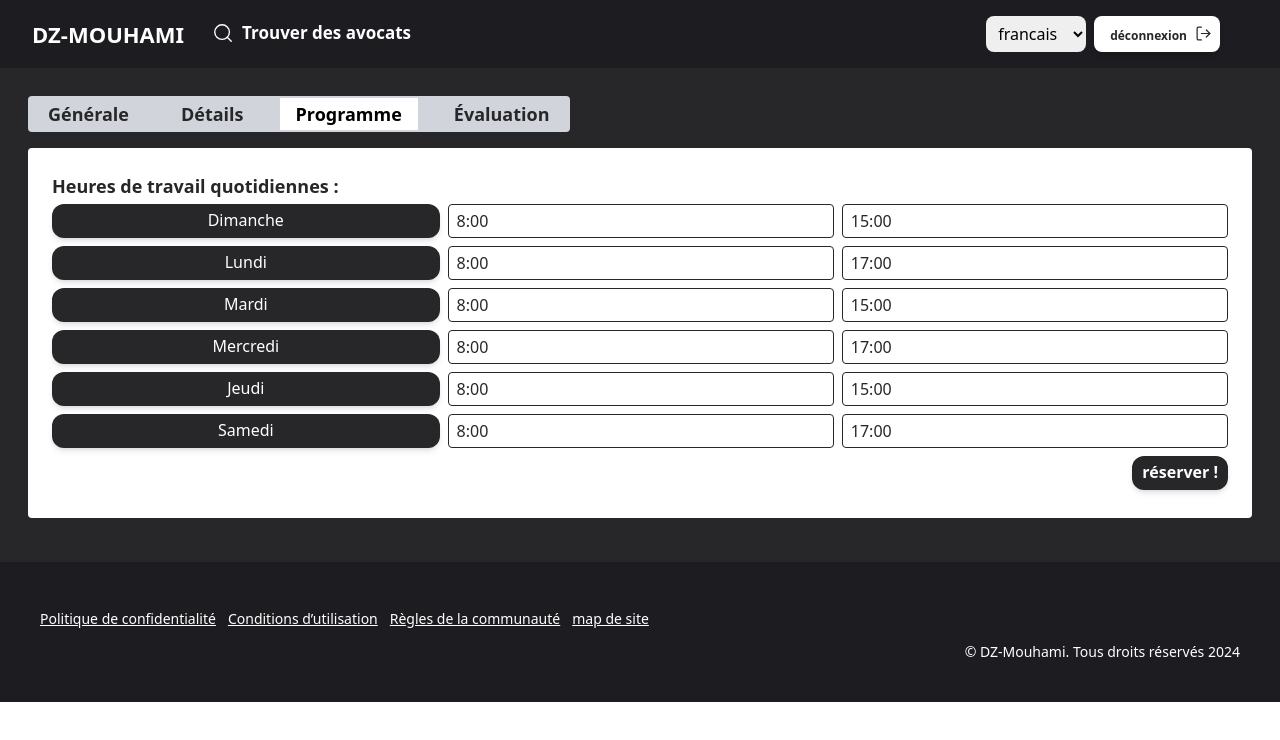
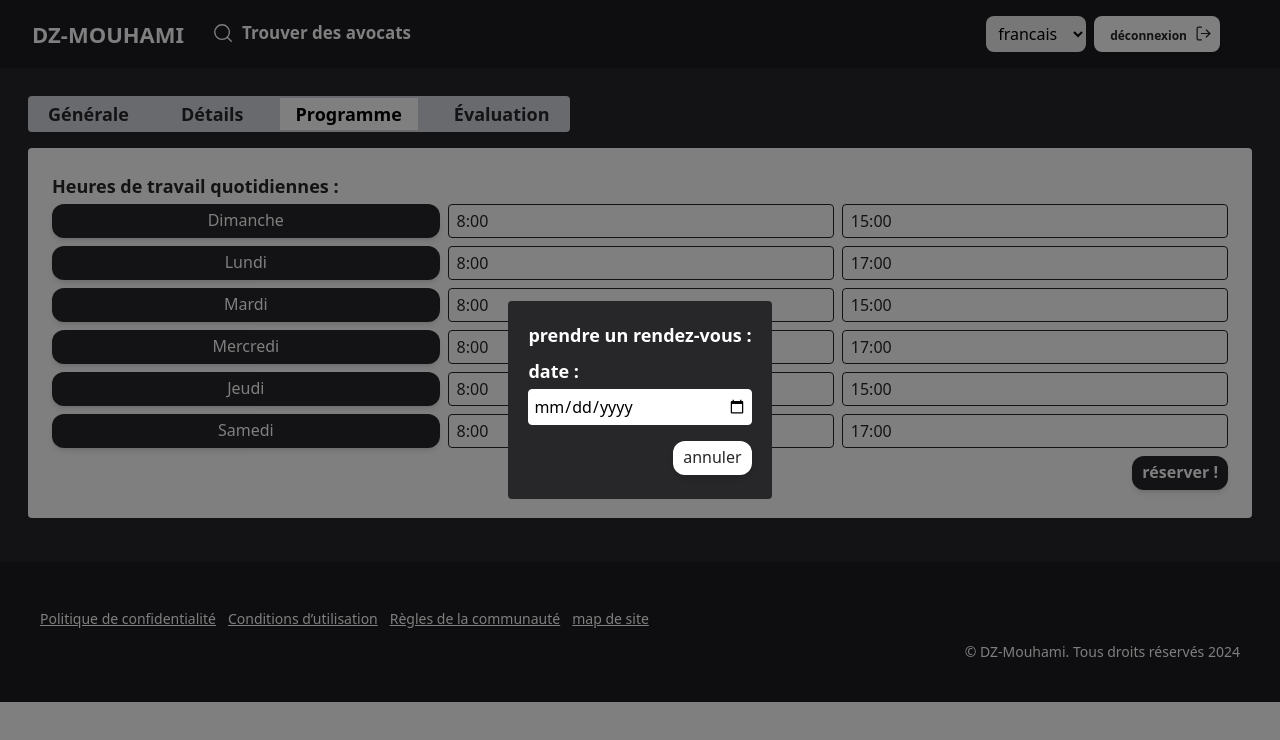
Before and after one commit to AbdelghaniLallouche/DZMouhamiFront, a React (Vite) app: page /lawyer/1/schedule in a window 1280 px wide. Both pictures are taken after a click on the button "réserver !". Shown: the top 740 px of the page. Built offline with nearby package versions, Linux system fonts and the light colour scheme.

Commit message:
reservation

```diff
--- a/public/locale/fr/translation.json
+++ b/public/locale/fr/translation.json
@@ -84,7 +84,12 @@
     "noreview" : "il y a pas des évaluations",
     "addreview" : "ajouter une évaluation",
     "search" : "recherche",
-    "reserver" : "réserver !"
+    "reserver" : "réserver !",
+    "prendre" : "prendre un rendez-vous :",
+    "date" : "date :",
+    "time" : "heure :",
+    "additionalinfo" : "infos supplémentaires :",
+    "annuler" : "annuler"
 
 
 
--- a/src/Components/Modal.jsx
+++ b/src/Components/Modal.jsx
@@ -1,8 +1,147 @@
-const Modal = (props) => {
-    const {setisModalOpen} = props;
-    return ( <div>
+import { useState } from "react";
+import { useTranslation } from "react-i18next";
 
-    </div> );
-}
+const Modal = ({ props }) => {
+  const { close, idlawyer } = props;
+  const { t } = useTranslation();
+
+  const [lawyerschedule, setLawyerschedule] = useState([
+    { id: 1, lawyer: 1, day: "sunday", from: "8:00", to: "15:00" },
+    { id: 2, lawyer: 1, day: "monday", from: "8:00", to: "17:00" },
+    { id: 3, lawyer: 1, day: "tuesday", from: "8:00", to: "15:00" },
+    { id: 4, lawyer: 1, day: "wednesday", from: "8:00", to: "17:00" },
+    { id: 5, lawyer: 1, day: "thursday", from: "8:00", to: "15:00" },
+    { id: 6, lawyer: 1, day: "saturday", from: "8:00", to: "17:00" },
+  ]); //to get lawyer schedule from db
+
+  const [date, setDate] = useState("");
+
+  const getDaybyDate = (date) => {
+    //to filter "from" and "to" by day later
+    const days = [
+      "sunday",
+      "monday",
+      "tuesday",
+      "wednesday",
+      "thursday",
+      "friday",
+      "saturday",
+    ];
+    const day = new Date(date).getDay();
+    return days[day];
+  };
+
+  //to get the from and to timing by day to show them in <select />
+  const filterSchedule = (day) => {
+    const obj = lawyerschedule.filter((schedule) => schedule.day == day);
+    const from = obj[0].from;
+    const to = obj[0].to;
+    const fromhour = from.split(":")[0];
+    const tohour = to.split(":")[0];
+    const hours = [];
+    for (let i = parseInt(fromhour); i <= parseInt(tohour); i++) {
+      hours.push(`${i}:00`);
+    }
+    return hours;
+  };
+
+  return (
+    <div className="h-screen w-screen overlay flex justify-center items-center">
+      <div className="p-5 bg-primary rounded">
+        <h1 className="hhh mb-2">{t("prendre")}</h1>
+        <form method="post" className="flex flex-col gap-1">
+          <label htmlFor="date" className="hhh">
+            {t("date")}
+          </label>
+          <input
+            className="border-solid focuss border-[1px] border-white rounded p-1"
+            required
+            type="date"
+            name="date"
+            value={date}
+            onChange={(e) => {
+              setDate(e.target.value);
+            }}
+            id="date"
+          />
+          {(date != "" && getDaybyDate(date) != "friday") && (
+            <div>
+              <label className="hhh">
+                {t("time")}
+              </label>
+              <div className="w-full flex justify-start flex-wrap gap-1">
+                <select
+                  name="from"
+                  id="from"
+                  className="w-full focuss p-[2px] border-solid border-white border-[1px] rounded-md shadow-md flex-1"
+                >
+                  <option value="" disabled selected hidden>
+                    {t("from")}
+                  </option>
+                    {filterSchedule(getDaybyDate(date)).map((hour , index) => (
+                      <option key={index} value={hour}>
+                        {hour}
+                      </option>
+                    ))}
+                </select>
+                <select
+                  name="to"
+                  id="to"
+                  className="w-full focuss border-solid border-white border-[1px] rounded-md shadow-md p-[2px] flex-1"
+                >
+                  <option value="" disabled selected hidden>
+                    {t("to")}
+                  </option>
+                    {filterSchedule(getDaybyDate(date)).map((hour, index) => (
+                      <option key={index} value={hour}>
+                        {hour}
+                      </option>
+                    ))}
+                </select>
+              </div>
+              <div className="flex flex-col gap-1 mt-1">
+                <label htmlFor="descr" className="hhh">
+                  {t("additionalinfo")}
+                </label>
+                <textarea
+                  name="descr"
+                  id="descr"
+                  cols="30"
+                  rows="5"
+                  className="border-solid border-white border-[1px] py-[4px] px-[6px] focuss"
+                ></textarea>
+              </div>
+            </div>
+          )}
+
+          <div
+            className="flex justify-end flex-wrap gap-1
+          mt-2
+          "
+          >
+            <button
+              className="buttonwhite"
+              onClick={() => {
+                close(false);
+              }}
+            >
+              {t("annuler")}
+            </button>
+            {(date != "" && getDaybyDate(date) != "friday") && <button
+              className="buttonwhite"
+              type="submit"
+              onClick={(e) => {
+                e.preventDefault();
+                //post request later
+              }}
+            >
+              {t("reserver")}
+            </button>}
+          </div>
+        </form>
+      </div>
+    </div>
+  );
+};
 
 export default Modal;
--- a/src/Components/Schedule.jsx
+++ b/src/Components/Schedule.jsx
@@ -1,8 +1,11 @@
 import { t } from "i18next";
 import { useContext, useState } from "react";
 import { userContext } from "../Context/UserContextProvider";
+import Modal from "./Modal";
+import { useParams } from "react-router-dom";
 
 const Schedule = () => {
+  const {id} = useParams();
   const { user } = useContext(userContext);
   const [isModalOpen, setIsModalOpen] = useState(false);
   const [data, setData] = useState([
@@ -42,6 +45,7 @@ const Schedule = () => {
           </button>
         </div>
       )}
+      {isModalOpen && <Modal props = {{close : setIsModalOpen , idlawyer : id}}/>}
     </div>
   );
 };
--- a/src/index.css
+++ b/src/index.css
@@ -57,6 +57,15 @@ body {
 a.active {
   @apply bg-white text-black;
 }
+.hhh{
+  @apply text-white text-lg font-semibold;
+}
 .hh {
   @apply text-primary text-lg font-semibold;
 }
+.overlay{
+  @apply bg-black bg-opacity-50 fixed inset-0 z-50;
+}
+.focuss{
+  @apply focus:outline-none;
+}
```
Also changed, not shown: public/locale/ar/translation.json (+6 -2 lines).
